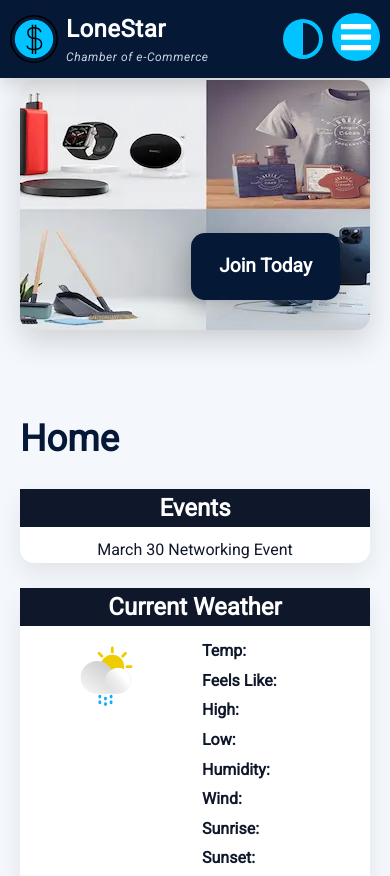
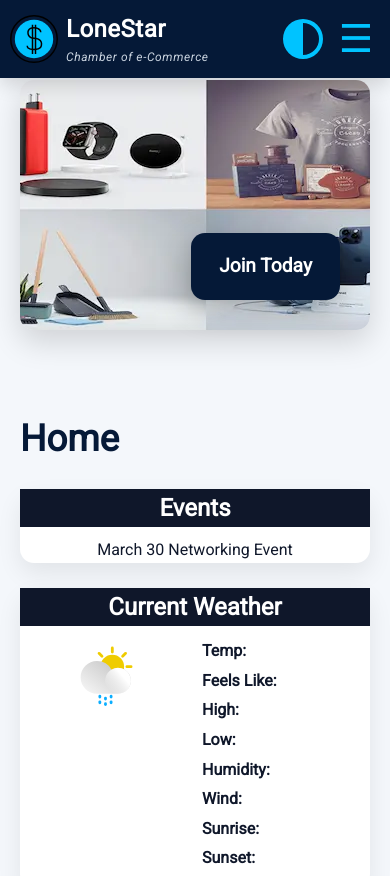
Before and after one commit to efmomoh/wdd231, a plain HTML site: page chamber/index.html in a window 390 px wide. Shown: the top 876 px of the page. Drawn offline with Linux system fonts and the light colour scheme; no server answers; a web font is replaced by a local one.

Commit message:
Change menu icon

```diff
--- a/chamber/styles/base.css
+++ b/chamber/styles/base.css
@@ -6,6 +6,7 @@ BASE CSS
 :root {
     --text-body: #0F172A;
     --text-header: #ffffff;
+    --menu: #00C3FF;
     --body-bg: #f4f7fb;
     --bg-header: #051937;
     --h2: #0F172A;
@@ -53,8 +54,8 @@ img {
 
 header {
     background: var(--bg-header);
-   display: flex;
-   justify-content: space-between;
+    display: grid;
+    grid-template-columns: auto 1fr auto;
     align-items: center;
     padding: 10px;
     color: var(--text-header);
@@ -213,13 +214,15 @@ header img:hover {
 }
 
 #hamburger::before {
-    content: url("/wdd231/chamber/images/menu_icon.svg");
-    font-size: 1rem;
-    color: var(--text-header);
+    content: " ☰";
+    font-size: 2.4rem;
+    color: var(--menu);
 }
 
 #hamburger.open::before {
-    content: url("/wdd231/chamber/images/x_circle_ico.svg");
+    content: " X";
+    font-size: 2.4rem;
+        color: var(--menu);
 }
 
 /* =========================================
```
Also changed, not shown: chamber/images/menu_icon.svg (deleted), chamber/images/x_circle_ico.svg (deleted).
